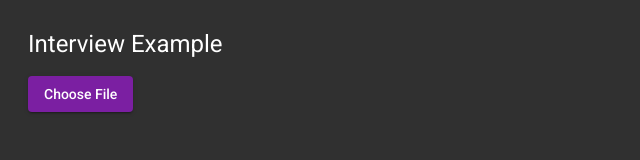
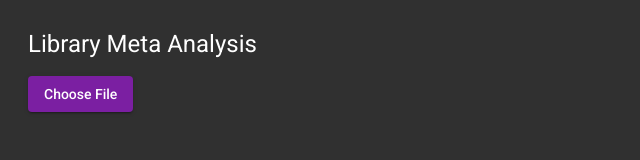
Before and after one commit to jphavill/MusicLibraryAnalyzerWebsite, an Angular app: page / in a window 1280 px wide. Shown: the top 160 px of the page, without its empty margins (0-640 px from the left). Built offline with nearby package versions, Linux system fonts and the light colour scheme.

Commit message:
update title

```diff
--- a/src/app/app.component.ts
+++ b/src/app/app.component.ts
@@ -7,9 +7,6 @@ import { Component } from '@angular/core';
   styleUrls: ['./app.component.sass']
 })
 export class AppComponent {
-  title:string = 'Interview Example';
+  title:string = 'Library Meta Analysis';
 
-  loadSongs(){
-
-  }
 }
```
